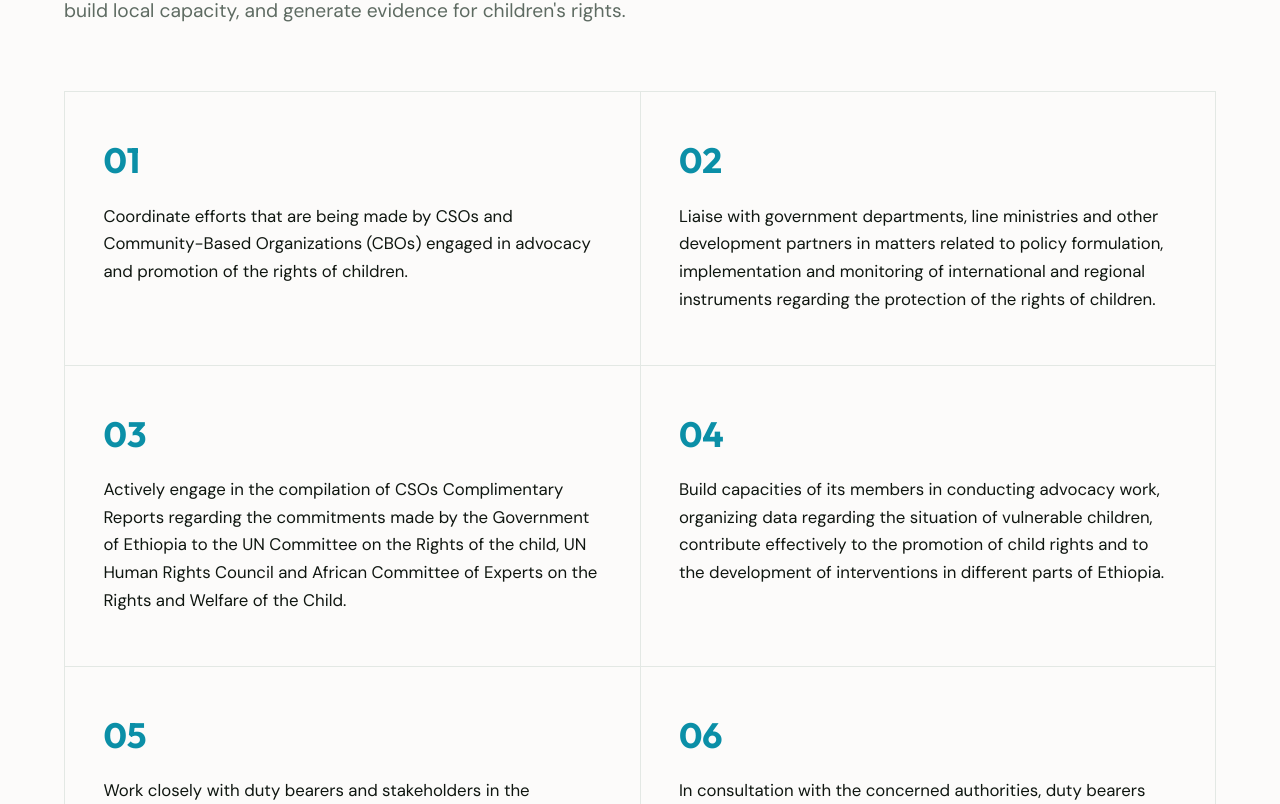
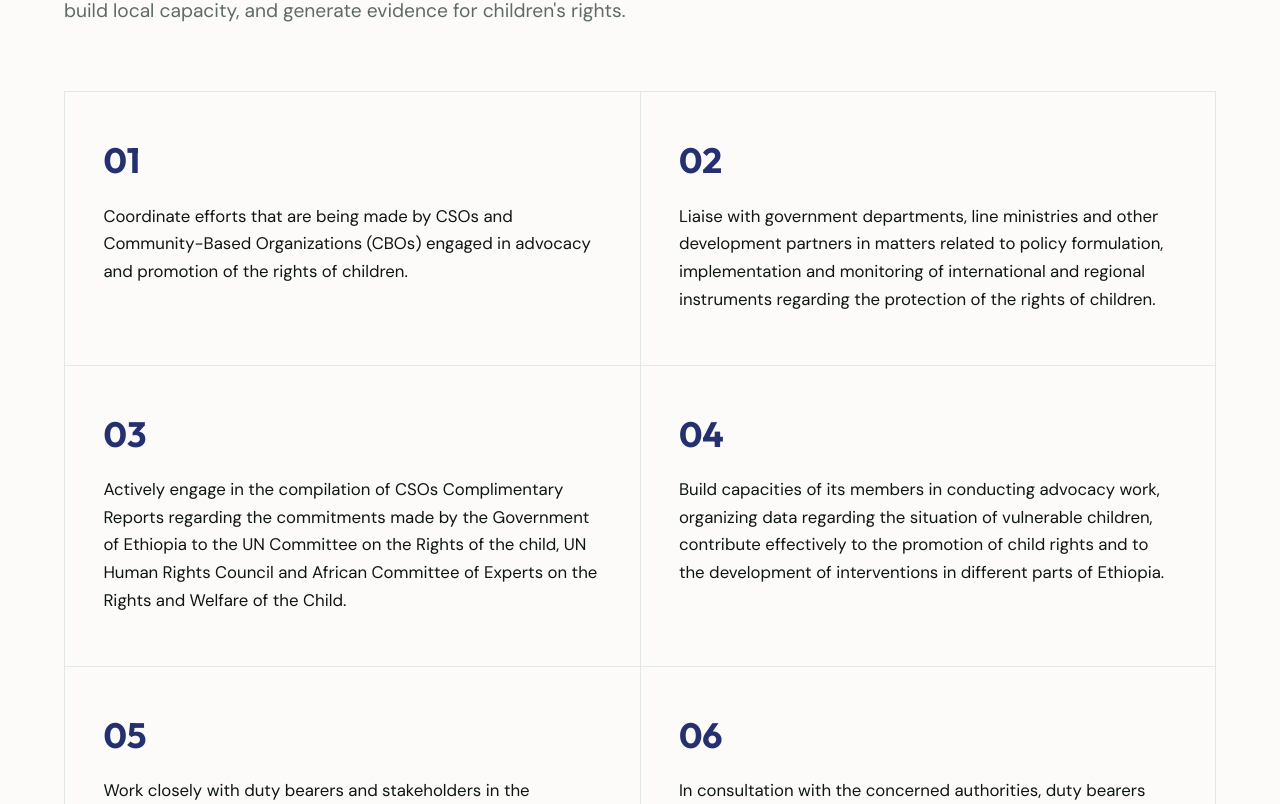
Before and after one commit to EyosiyasMekbib/ecran, a Nuxt app in the folder frontend/: page / in a window 1280 px wide. Shown: the part 2376-3180 px from the top of the page. Built offline with nearby package versions, Linux system fonts and the light colour scheme.

Commit message:
style: change objective numbers to brand navy blue

```diff
--- a/frontend/app/assets/css/main.css
+++ b/frontend/app/assets/css/main.css
@@ -1427,7 +1427,7 @@ h1 {
   font-family: var(--font-heading);
   font-size: 2.2rem;
   font-weight: 700;
-  color: var(--brand);
+  color: var(--brand-dark);
   line-height: 1;
 }
 
```
